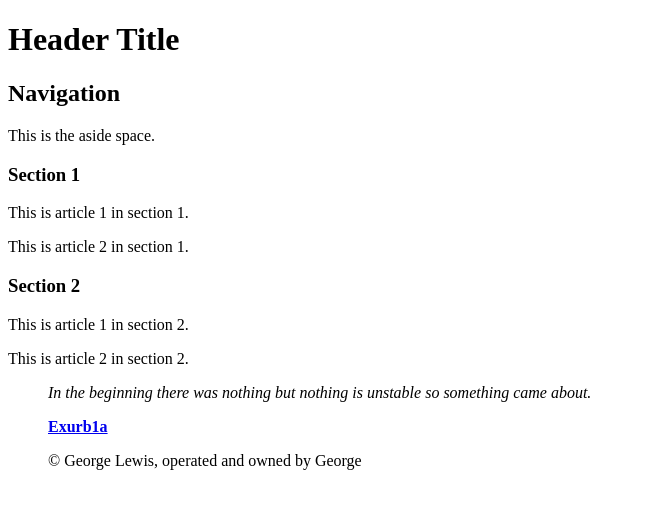
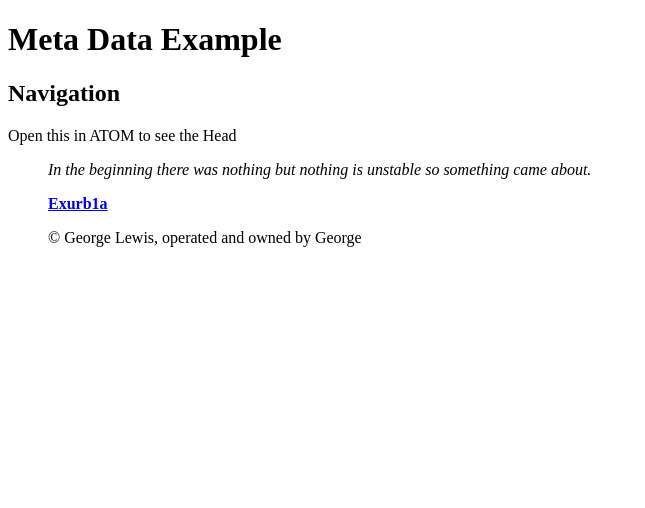
Before and after one commit to DuckyOperator/georgewebsite.github.io, a plain HTML site: page ChildPages/Meta Data.HTML in a window 1280 px wide. Shown: the whole page, without its empty margins (0-645 px from the left). Drawn offline with Linux system fonts and the light colour scheme.

Commit message:
Update Meta Data.HTML

```diff
--- a/ChildPages/Meta Data.HTML
+++ b/ChildPages/Meta Data.HTML
@@ -15,27 +15,11 @@
 
 <body>
 
-  <header><h1>Header Title</h1></header>
+  <header><h1>Meta Data Example</h1></header>
   <nav><h1>Navigation</h1></nav>
-  <aside><p>This is the aside space.</p></aside>
-  <section>
-    <h3>Section 1</h3>
-    <article>
-      <p>This is article 1 in section 1.</p>
-    </article>
-    <article>
-      <p>This is article 2 in section 1.</p>
-    </article>
-  </section>
-  <section>
-    <h3>Section 2</h3>
-    <article>
-      <p>This is article 1 in section 2.</p>
-    </article>
-    <article>
-      <p>This is article 2 in section 2.</p>
-    </article>
-  </section>
+  <aside><p>Open this in ATOM to see the Head</p></aside>
+  <section><article></article></section>
+
 
 </body>
 
```
